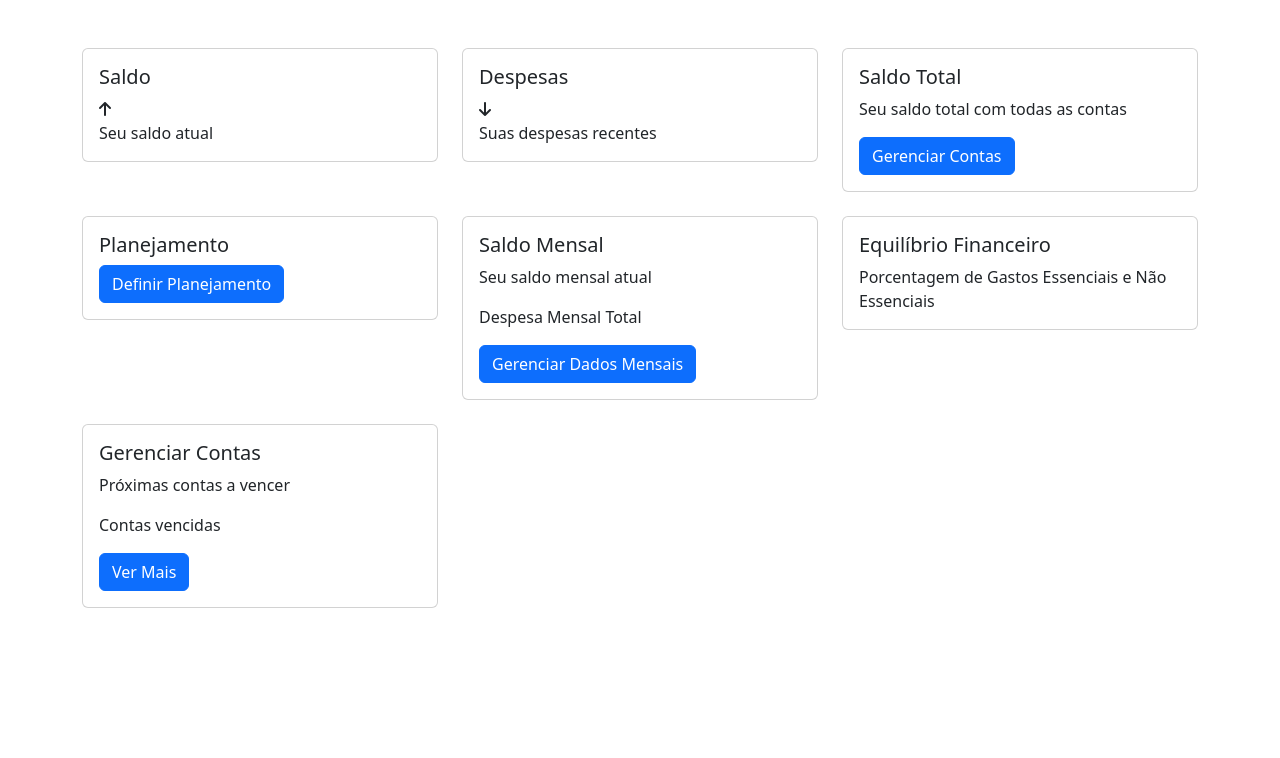
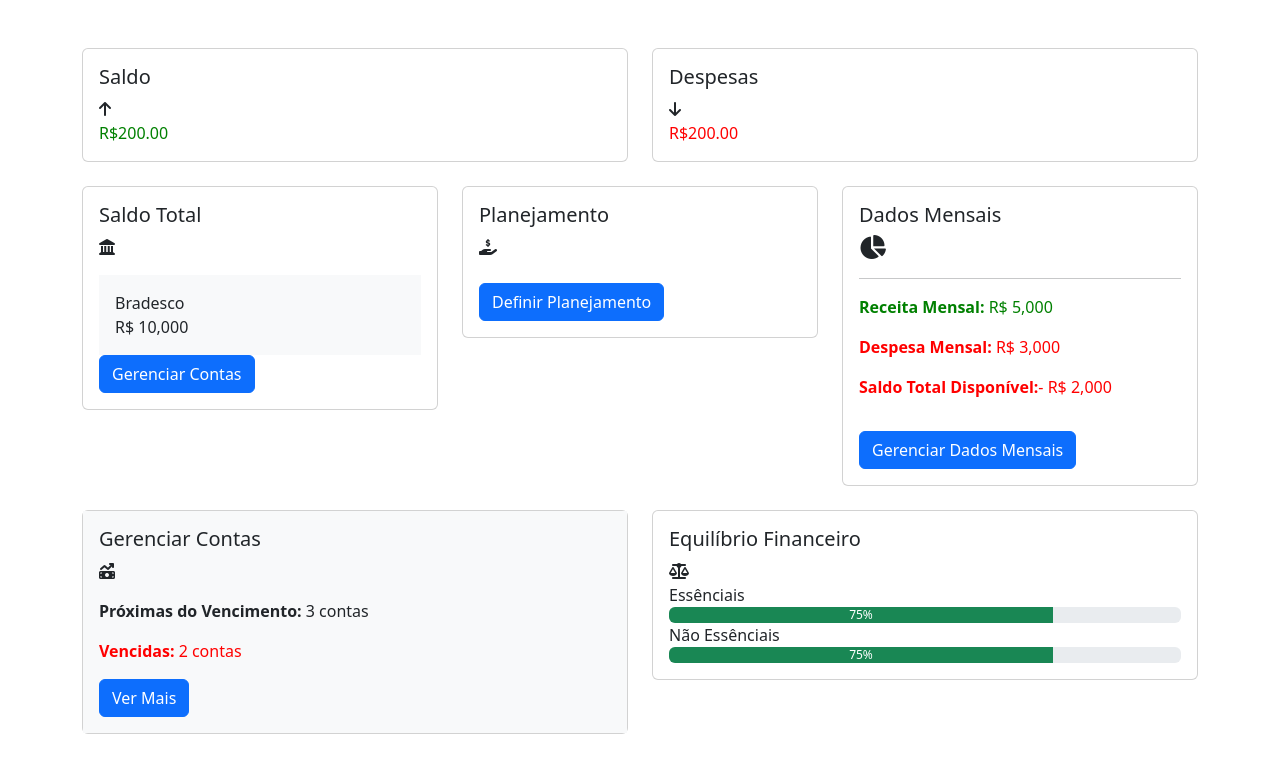
Before and after one commit to ricardoramospereira/FINASS, a Django app: page /finantial/ in a window 1280 px wide. Shown: the part 56-814 px from the top of the page. Before the commit the page ends 664 px from the top, so only its background shows below. Run offline with Django 4.2, Linux system fonts and the light colour scheme.

Commit message:
dash finanticial

```diff
--- a/financial/templates/financial/financial_index.html
+++ b/financial/templates/financial/financial_index.html
@@ -4,33 +4,38 @@
 {% block 'context' %}
 <div class="container mt-5">
   <div class="row">
-      <div class="col-md-4 mb-4">
+    <div class="col-md-6 mb-4">
       <div class="card">
         <div class="card-body">
           <h5 class="card-title">Saldo</h5>
           <i class="fa-solid fa-arrow-up"></i>
-            <p class="card-text">Seu saldo atual</p>
+          <p class="card-text" style="color: green;">R$200.00</p>
         </div>
       </div>
     </div>
-
-      <div class="col-md-4 mb-4">
+    <div class="col-md-6 mb-4">
       <div class="card">
         <div class="card-body">
           <h5 class="card-title">Despesas</h5>
           <i class="fa-solid fa-arrow-down"></i>
-            <p class="card-text">Suas despesas recentes</p>
+          <p class="card-text" style="color: red;">R$200.00</p>
         </div>
       </div>
     </div>
-
+  </div>
+  <div class="row">
     <div class="col-md-4 mb-4">
       <div class="card">
         <div class="card-body">
           <h5 class="card-title">Saldo Total</h5>
-            <p class="card-text">Seu saldo total com todas as contas</p>
-            <a href="#" class="btn btn-primary">Gerenciar Contas</a>
+          <i class="fa-solid fa-landmark"></i>
+          <div class="bg-light p-3 mt-3">
+            <p class="mb-0"><strong></strong>Bradesco</p>
+            <p class="mb-0"><strong></strong> R$ 10,000</p>
           </div>
+          <a href="{% url 'manage_financial' %}"><button class="btn btn-primary">Gerenciar Contas</button></a>
+        </div>
+
       </div>
     </div>
 
@@ -38,43 +43,65 @@
       <div class="card">
         <div class="card-body">
           <h5 class="card-title">Planejamento</h5>
-            <a href="#" class="btn btn-primary">Definir Planejamento</a>
+          <i class="fa-solid fa-hand-holding-dollar"></i>
+          <br>
+          <br>
+          <button class="btn btn-primary">Definir Planejamento</button>
         </div>
       </div>
     </div>
-
     <div class="col-md-4 mb-4">
       <div class="card">
           <div class="card-body">
-            <h5 class="card-title">Saldo Mensal</h5>
-            <p class="card-text">Seu saldo mensal atual</p>
-            <p class="card-text">Despesa Mensal Total</p>
-            <a href="#" class="btn btn-primary">Gerenciar Dados Mensais</a>
-          </div>
-        </div>
-      </div>
+              <h5 class="card-title">Dados Mensais</h5>
+              <i class="fa-solid fa-chart-pie" style="font-size: 24px;"></i>
 
-      <div class="col-md-4 mb-4">
-        <div class="card">
-          <div class="card-body">
-            <h5 class="card-title">Equilíbrio Financeiro</h5>
-            <p class="card-text">Porcentagem de Gastos Essenciais e Não Essenciais</p>
-          </div>
-        </div>
-      </div>
+              <hr>
 
-      <div class="col-md-4 mb-4">
-        <div class="card">
-          <div class="card-body">
-            <h5 class="card-title">Gerenciar Contas</h5>
-            <p class="card-text">Próximas contas a vencer</p>
-            <p class="card-text">Contas vencidas</p>
-            <a href="#" class="btn btn-primary">Ver Mais</a>
+              <p style="color: green;"><strong>Receita Mensal:</strong> R$ 5,000</p>
+              <p style="color: red;"><strong>Despesa Mensal:</strong> R$ 3,000</p>
+              <p style="color: red;"><strong>Saldo Total Disponível:</strong>- R$ 2,000</p>
+
+              <button class="btn btn-primary mt-3">Gerenciar Dados Mensais</button>
           </div>
       </div>
   </div>
 
   </div>
+  <div class="row">
+    <div class="col-md-6 mb-4">
+      <div class="card">
+          <div class="card-body bg-light">
+              <h5 class="card-title">Gerenciar Contas</h5>
+              <i class="fa-solid fa-money-bill-trend-up"></i>
+              <div class="mt-3">
+                  <p><strong>Próximas do Vencimento:</strong> 3 contas</p>
+                  <p style="color: red;"><strong>Vencidas:</strong> 2 contas</p>
+              </div>
+              <button class="btn btn-primary">Ver Mais</button>
+          </div>
+      </div>
   </div>
 
+    <div class="col-md-6 mb-4">
+      <div class="card">
+        <div class="card-body">
+          <h5 class="card-title">Equilíbrio Financeiro</h5>
+          <i class="fa-solid fa-scale-balanced"></i>
+          <br>
+          Essênciais
+          <div class="progress">
+            <div class="progress-bar bg-success" role="progressbar" style="width: 75%;" aria-valuenow="75"
+              aria-valuemin="0" aria-valuemax="100">75%</div>
+          </div>
+          Não Essênciais
+          <div class="progress">
+            <div class="progress-bar bg-success" role="progressbar" style="width: 75%;" aria-valuenow="75"
+              aria-valuemin="0" aria-valuemax="100">75%</div>
+          </div>
+        </div>
+      </div>
+    </div>
+  </div>
+</div>
 {% endblock %}
```
Also changed, not shown: db.sqlite. Lines whose indentation alone changed are shown as unchanged.
